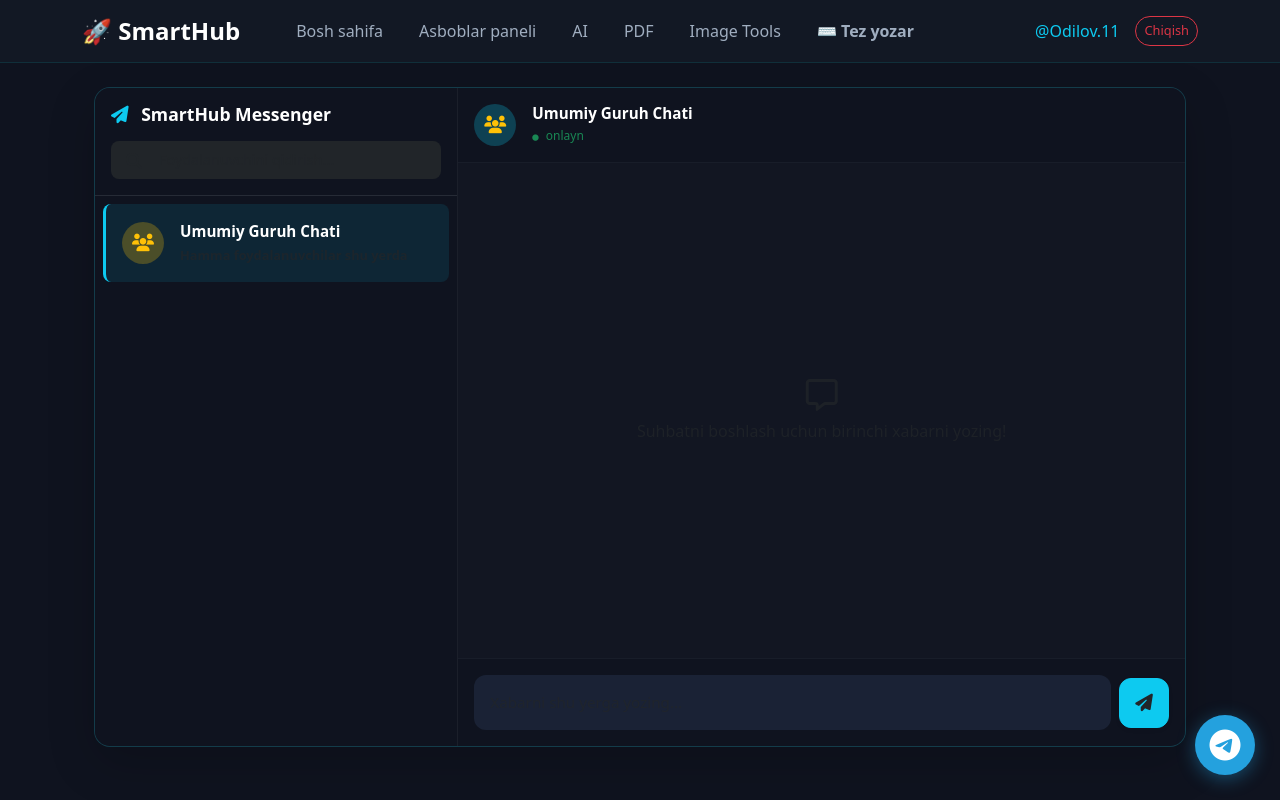
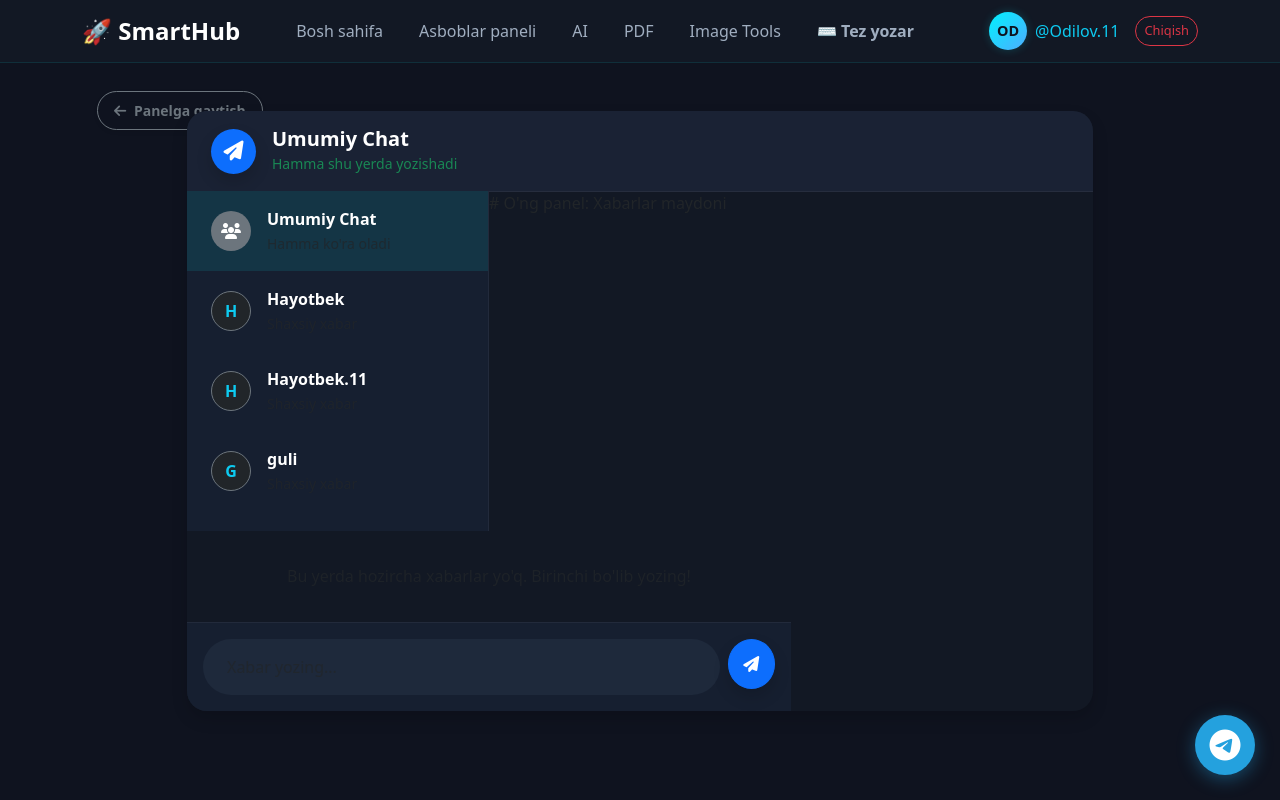
Before and after one commit to TTligu1/SmartHub, a Django app: page /chat/ in a window 1280 px wide. Run offline with Django 5.2, Linux system fonts and the light colour scheme; a user stored in the database is signed in; data comes from the database, SQL or seed files in the repository; data that the repository does not hold is empty.

Commit message:
fix: completely restored to beautiful original modal size

```diff
--- a/core/urls.py
+++ b/core/urls.py
@@ -18,6 +18,7 @@
     path('race-arena/', views.race_arena, name='race_arena'),
     path('races-list/', views.races_list, name='races_list'),
     path('api/save-race/', views.save_race_result, name='save_race_result'),
+    path('save-race-result/', views.save_race_result, name='save_race_result'),
 
     # Tizim foydalanuvchilari va Chat yo'llari
     path('system-users/', views.user_activity_list, name='user_activity_list'),
--- a/templates/core/user_chat_room.html
+++ b/templates/core/user_chat_room.html
@@ -1,130 +1,218 @@
 {% extends 'base.html' %}
 
 {% block content %}
-<div class="container-fluid px-4" style="height: calc(100vh - 140px); min-height: 550px;">
-    <div class="row h-100 rounded-4 overflow-hidden shadow-lg" style="background-color: #161c2a; border: 1px solid rgba(0, 242, 254, 0.15);">
+<div class="container mt-5 position-relative">
 
-        <div class="col-md-4 d-flex flex-column p-0" style="background-color: #0f131f; border-right: 1px solid rgba(255, 255, 255, 0.05);">
-
-            <div class="p-3 border-bottom border-secondary border-opacity-25">
-                <h5 class="text-white mb-3 fw-bold" style="font-size: 1.1rem;">
-                    <i class="fa-solid fa-paper-plane text-info me-2"></i> SmartHub Messenger
-                </h5>
-                <form method="GET" class="position-relative">
-                    <input type="text" name="search" value="{{ search_query }}" class="form-control bg-dark border-0 text-white rounded-3 py-2 ps-5" placeholder="Foydalanuvchini qidirish..." style="font-size: 0.9rem;">
-                    <i class="fa-solid fa-magnifying-glass position-absolute text-muted" style="left: 15px; top: 12px;"></i>
-                </form>
+    <div class="position-absolute" style="top: -20px; left: 15px;">
+        <a href="{% url 'tools_home' %}" class="btn btn-outline-secondary px-3 py-2 rounded-pill fw-bold btn-sm shadow-sm">
+            <i class="fa-solid fa-arrow-left me-1"></i> Panelga qaytish
+        </a>
     </div>
 
-            <div class="flex-grow-1 overflow-y-auto p-2" style="max-height: calc(100vh - 320px);">
-                <div class="d-flex flex-column gap-1">
+    <div class="row justify-content-center mt-4">
+        <div class="col-md-10">
+            <div class="card shadow border-0" style="background-color: #121824; border-radius: 20px; height: 75vh; overflow: hidden; border: 1px solid rgba(0, 242, 254, 0.15);">
 
-                    <a href="?chat_type=group" class="d-flex align-items-center text-decoration-none p-3 rounded-3 transition-all {% if not active_receiver %}bg-info bg-opacity-10 border-start border-3 border-info text-info fw-bold{% else %}text-white-50 hover-bg-dark{% endif %}">
-                        <div class="rounded-circle bg-warning bg-opacity-25 d-flex align-items-center justify-content-center me-3" style="width: 42px; height: 42px; min-width: 42px;">
-                            <i class="fa-solid fa-users text-warning" style="font-size: 1.1rem;"></i>
+                <div class="card-header d-flex align-items-center justify-content-between px-4 py-3" style="background-color: #1a2234; border-bottom: 1px solid rgba(255,255,255,0.05);">
+                    <div class="d-flex align-items-center">
+                        <div class="bg-primary text-white rounded-circle d-flex align-items-center justify-content-center me-3 shadow" style="width: 45px; height: 45px;">
+                            <i class="fa-solid fa-paper-plane fs-5"></i>
                         </div>
-                        <div class="flex-grow-1 text-truncate">
-                            <div class="text-white fw-bold" style="font-size: 0.95rem;">Umumiy Guruh Chati</div>
-                            <small class="text-muted" style="font-size: 0.8rem;">Hamma foydalanuvchilar shu yerda</small>
-                        </div>
-                    </a>
-
-                    {% for u in users %}
-                    <a href="?user_id={{ u.id }}" class="d-flex align-items-center text-decoration-none p-3 rounded-3 transition-all {% if active_receiver.id == u.id %}bg-info bg-opacity-10 border-start border-3 border-info text-info fw-bold{% else %}text-white-50 hover-bg-dark{% endif %}">
-                        <div class="rounded-circle bg-secondary bg-opacity-25 d-flex align-items-center justify-content-center me-3 position-relative" style="width: 42px; height: 42px; min-width: 42px;">
-                            <i class="fa-solid fa-user text-white-50" style="font-size: 1.1rem;"></i>
-                            <span class="position-absolute bottom-0 end-0 p-1 bg-success border border-2 border-dark rounded-circle"></span>
-                        </div>
-                        <div class="flex-grow-1 text-truncate">
-                            <div class="text-white fw-bold" style="font-size: 0.95rem;">{{ u.username }}</div>
-                            <small class="text-muted" style="font-size: 0.8rem;">shaxsiy xabar yuborish</small>
-                        </div>
-                    </a>
-                    {% endfor %}
+                        <div>
+                            <h5 id="active-chat-title" class="text-white fw-bold m-0">Umumiy Chat</h5>
+                            <small class="text-success" id="chat-status-sub">Hamma shu yerda yozishadi</small>
                         </div>
                     </div>
                 </div>
 
-        <div class="col-md-8 d-flex flex-column p-0 bg-transparent">
+                <div class="row g-0 h-100" style="margin-top: -1px;">
 
-            <div class="d-flex justify-content-between align-items-center p-3 border-bottom border-secondary border-opacity-10" style="background-color: #0f131f;">
+                    <div class="col-md-4 border-end" style="border-color: rgba(255,255,255,0.05) !important; background-color: #161f30; max-height: calc(75vh - 70px); overflow-y: auto;">
+                        <div class="list-group list-group-flush" id="users-list-group">
+                            <button onclick="switchChat('general', null, 'Umumiy Chat')" class="list-group-item list-group-item-action border-0 px-4 py-3 text-white active-chat-item" style="background-color: rgba(0, 242, 254, 0.1); border-left: 4px solid #00f2fe;">
                                 <div class="d-flex align-items-center">
-                    <div class="rounded-circle bg-info bg-opacity-25 d-flex align-items-center justify-content-center me-3" style="width: 42px; height: 42px;">
-                        {% if active_receiver %}
-                            <i class="fa-solid fa-user text-info" style="font-size: 1.1rem;"></i>
-                        {% else %}
-                            <i class="fa-solid fa-users text-warning" style="font-size: 1.1rem;"></i>
-                        {% endif %}
+                                    <div class="bg-secondary rounded-circle d-flex align-items-center justify-content-center me-3" style="width: 40px; height: 40px;">
+                                        <i class="fa-solid fa-users"></i>
                                     </div>
                                     <div>
-                        <h6 class="m-0 text-white fw-bold" style="font-size: 0.95rem;">
-                            {% if active_receiver %}{{ active_receiver.username }}{% else %}Umumiy Guruh Chati{% endif %}
-                        </h6>
-                        <small class="text-success" style="font-size: 0.75rem;"><i class="fa-solid fa-circle me-1" style="font-size: 0.4rem;"></i> onlayn</small>
+                                        <div class="fw-bold">Umumiy Chat</div>
+                                        <small class="text-muted">Hamma ko'ra oladi</small>
                                     </div>
+                                </div>
+                            </button>
                             </div>
                     </div>
 
-            <div class="flex-grow-1 overflow-y-auto p-4 d-flex flex-column gap-3" style="background-color: #121622; max-height: calc(100vh - 300px);" id="chat-messages-box">
-                {% for message in messages_chat %}
-                    {% if message.sender == request.user %}
-                    <div class="d-flex justify-content-end align-items-end gap-2">
-                        <div class="text-white p-3 shadow-sm" style="max-width: 65%; background-color: #2b5278; border-radius: 16px 16px 0px 16px; font-size: 0.95rem;">
-                            {{ message.text|safe }}
-                            <div class="text-end text-white-50 mt-1" style="font-size: 0.7rem;">{{ message.created_at|date:"H:i" }}</div>
-                        </div>
-                    </div>
-                    {% else %}
-                    <div class="d-flex justify-content-start align-items-end gap-2">
-                        <div class="p-3 text-white shadow-sm border-start border-3 border-info" style="max-width: 65%; background-color: #192233; border-radius: 16px 16px 16px 0px; font-size: 0.95rem;">
-                            {% if not active_receiver %}
-                                <div class="text-info fw-bold mb-1" style="font-size: 0.8rem;">@{{ message.sender.username }}</div>
-                            {% endif %}
-                            {{ message.text|safe }}
-                            <div class="text-start text-muted mt-1" style="font-size: 0.7rem;">{{ message.created_at|date:"H:i" }}</div>
-                        </div>
-                    </div>
-                    {% endif %}
-                {% empty %}
-                <div class="text-center text-muted my-auto">
-                    <i class="fa-regular fa-message d-block mb-2" style="font-size: 2rem;"></i>
-                    Suhbatni boshlash uchun birinchi xabarni yozing!
-                </div>
-                {% endfor %}
+                    # O'ng panel: Xabarlar maydoni
+                    <div class="col-md-8 d-flex flex-column justify-content-between" style="background-color: #121824; max-height: calc(75vh - 70px);">
+
+                        <div id="chat-messages-box" class="p-4 flex-grow-1" style="overflow-y: auto; display: flex; flex-direction: column; gap: 15px;">
+                            <div class="text-center text-muted my-auto">Yuklanmoqda...</div>
                         </div>
 
-            <div class="p-3 border-top border-secondary border-opacity-10" style="background-color: #0f131f;">
-                <form method="POST" class="d-flex align-items-center gap-2 m-0">
-                    {% csrf_token %}
-                    <input type="text" name="message" class="form-control form-control-lg bg-dark text-white border-0 py-3 shadow-none custom-input"
-                           placeholder="Xabarni shu yerga yozing..." autocomplete="off" required style="border-radius: 12px; font-size: 0.95rem; background-color: #1a2235 !important; color: #fff !important;">
-                    <button type="submit" class="btn btn-info p-3 d-flex align-items-center justify-content-center shadow-sm hover-scale" style="border-radius: 12px; width: 50px; height: 50px;">
-                        <i class="fa-solid fa-paper-plane text-dark" style="font-size: 1.1rem;"></i>
+                        <div class="p-3" style="background-color: #161f30; border-top: 1px solid rgba(255,255,255,0.05);">
+                            <form id="chat-message-form" onsubmit="sendMessage(event)" class="d-flex gap-2">
+                                <input type="text" id="chat-input-field" class="form-control border-0 text-white px-4 py-3" placeholder="Xabar yozing..." style="background-color: #1e293b; border-radius: 30px;" autocomplete="off">
+                                <button type="submit" class="btn btn-primary d-flex align-items-center justify-content-center shadow" style="border-radius: 50%; width: 50px; height: 50px;">
+                                    <i class="fa-solid fa-paper-plane"></i>
                                 </button>
                             </form>
                         </div>
 
                     </div>
+
+                </div>
+
+            </div>
+        </div>
     </div>
 </div>
 
+<script>
+    let currentChatType = 'general';
+    let currentActiveUserId = null;
+    const currentUsername = "{{ request.user.username }}";
+
+    // Sahifa yuklanganda ishga tushadigan qism
+    document.addEventListener("DOMContentLoaded", () => {
+        loadUsers();
+        loadMessages();
+        // Har 3 soniyada yangi xabarlarni avtomatik tekshirib turish (Polling)
+        setInterval(loadMessages, 3000);
+    });
+
+    // Foydalanuvchilar ro'yxatini yuklash
+    function loadUsers() {
+        fetch("{% url 'get_chat_users' %}")
+            .then(res => res.json())
+            .then(data => {
+                const container = document.getElementById('users-list-group');
+                data.users.forEach(user => {
+                    const btn = document.createElement('button');
+                    btn.className = "list-group-item list-group-item-action border-0 px-4 py-3 text-white-50 bg-transparent user-chat-btn-item";
+                    btn.style.transition = "all 0.2s ease";
+                    btn.onclick = () => switchChat('private', user.id, `@${user.username}`);
+                    btn.innerHTML = `
+                        <div class="d-flex align-items-center">
+                            <div class="bg-dark border border-secondary rounded-circle d-flex align-items-center justify-content-center text-info fw-bold me-3" style="width: 40px; height: 40px;">
+                                ${user.username.charAt(0).toUpperCase()}
+                            </div>
+                            <div>
+                                <div class="fw-bold text-white">${user.username}</div>
+                                <small class="text-muted">Shaxsiy xabar</small>
+                            </div>
+                        </div>
+                    `;
+                    container.appendChild(btn);
+                });
+            });
+    }
+
+    // Xabarlarni serverdan tortib kelish
+    function loadMessages() {
+        let url = `{% url 'get_messages' %}?type=${currentChatType}`;
+        if (currentChatType === 'private') {
+            url += `&user_id=${currentActiveUserId}`;
+        }
+
+        fetch(url)
+            .then(res => res.json())
+            .then(data => {
+                const box = document.getElementById('chat-messages-box');
+                const wasAtBottom = box.scrollHeight - box.clientHeight <= box.scrollTop + 50;
+
+                if(data.messages.length === 0) {
+                    box.innerHTML = `<div class="text-center text-muted my-auto">Bu yerda hozircha xabarlar yo'q. Birinchi bo'lib yozing!</div>`;
+                    return;
+                }
+
+                box.innerHTML = data.messages.map(msg => {
+                    const isMe = msg.sender === currentUsername;
+                    return `
+                        <div class="d-flex flex-column ${isMe ? 'align-items-end' : 'align-items-start'}">
+                            <div class="small text-muted mb-1 px-2">${isMe ? 'Siz' : '@' + msg.sender}</div>
+                            <div class="p-3 rounded-3 shadow-sm text-white" style="max-width: 75%; word-break: break-word;
+                                 background-color: ${isMe ? '#0d6efd' : '#212e46'};
+                                 border-radius: ${isMe ? '15px 15px 0px 15px' : '15px 15px 15px 0px'} !important;">
+                                ${msg.text}
+                                <div class="text-end text-white-50 ms-3 d-inline-block" style="font-size: 10px; float: right; margin-top: 5px;">${msg.time}</div>
+                            </div>
+                        </div>
+                    `;
+                }).join('');
+
+                if (wasAtBottom) {
+                    box.scrollTop = box.scrollHeight;
+                }
+            });
+    }
+
+    // Chatlar orasida almashish (Umumiy <-> Shaxsiy)
+    function switchChat(type, userId, title) {
+        currentChatType = type;
+        currentActiveUserId = userId;
+
+        document.getElementById('active-chat-title').innerText = title;
+        document.getElementById('chat-status-sub').innerText = type === 'general' ? 'Hamma shu yerda yozishadi' : 'Xavfsiz shaxsiy yozishmalar';
+
+        // Aktivlik vizual borderini to'g'rilash
+        document.querySelectorAll('.list-group-item').forEach(el => {
+            el.style.backgroundColor = 'transparent';
+            el.style.borderLeft = 'none';
+        });
+
+        const activeBtn = event.currentTarget;
+        activeBtn.style.backgroundColor = 'rgba(0, 242, 254, 0.1)';
+        activeBtn.style.borderLeft = '4px solid #00f2fe';
+
+        document.getElementById('chat-messages-box').innerHTML = `<div class="text-center text-muted my-auto">Yuklanmoqda...</div>`;
+        loadMessages();
+    }
+
+    // Xabar yuborish
+    function sendMessage(e) {
+        e.preventDefault();
+        const input = document.getElementById('chat-input-field');
+        const text = input.value.trim();
+        if (!text) return;
+
+        const bodyData = { type: currentChatType, text: text };
+        if (currentChatType === 'private') {
+            bodyData.user_id = currentActiveUserId;
+        }
+
+        fetch("{% url 'send_message' %}", {
+            method: "POST",
+            headers: {
+                "Content-Type": "application/json",
+                "X-CSRFToken": "{{ csrf_token }}"
+            },
+            body: JSON.stringify(bodyData)
+        })
+        .then(res => res.json())
+        .then(data => {
+            if (data.status === 'success') {
+                input.value = '';
+                loadMessages();
+                setTimeout(() => {
+                    const box = document.getElementById('chat-messages-box');
+                    box.scrollTop = box.scrollHeight;
+                }, 100);
+            }
+        });
+    }
+</script>
+
 <style>
-    .hover-bg-dark:hover { background-color: rgba(255, 255, 255, 0.03) !important; color: #fff !important; }
-    .transition-all { transition: all 0.2s ease-in-out; }
-    .custom-input:focus { box-shadow: 0 0 0 2px rgba(0, 242, 254, 0.2) !important; background-color: #1d263b !important; }
-    .hover-scale:hover { transform: scale(1.03); transition: 0.2s; }
-    ::-webkit-scrollbar { width: 4px; }
-    ::-webkit-scrollbar-thumb { background: rgba(255, 255, 255, 0.1); border-radius: 10px; }
-
-    /* 📍 NAVBARDAGI "HA" AYLANASINI YASHIRISH UCHUN QO'SHILDI */
-    .bg-info.rounded-circle.d-flex.align-items-center.justify-content-center.me-2[style*="width: 40px"],
-    .avatar, .user-avatar, [class*="avatar"] {
-        display: none !important;
+    #chat-messages-box::-webkit-scrollbar, .col-md-4::-webkit-scrollbar {
+        width: 6px;
+    }
+    #chat-messages-box::-webkit-scrollbar-thumb, .col-md-4::-webkit-scrollbar-thumb {
+        background-color: rgba(255, 255, 255, 0.1);
+        border-radius: 10px;
+    }
+    .user-chat-btn-item:hover {
+        background-color: rgba(255,255,255,0.02) !important;
     }
 </style>
-
-<script>
-    const box = document.getElementById('chat-messages-box');
-    if (box) { box.scrollTop = box.scrollHeight; }
-</script>
 {% endblock %}
```
Lines whose indentation alone changed are shown as unchanged.
